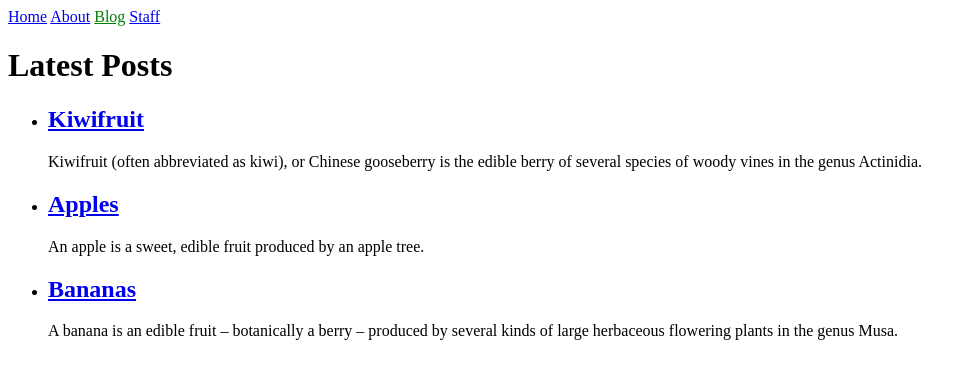
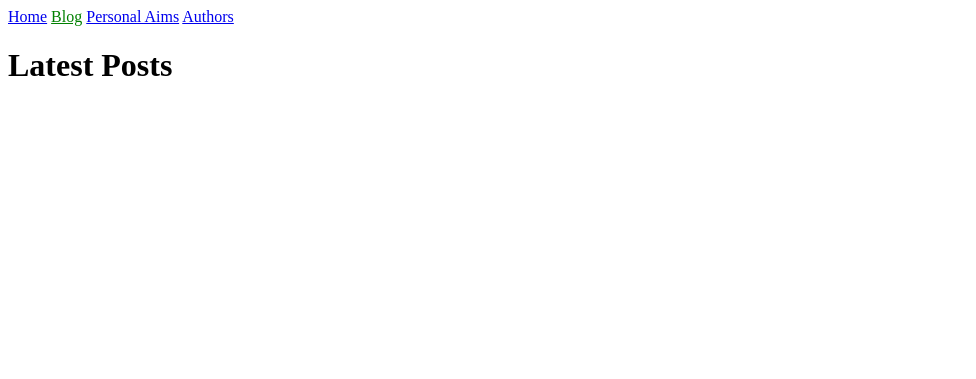
Before and after one commit to FleaRex/PersonalBlog, a Jekyll site: the page built from blog.html, in a window 1280 px wide. Shown: the top 379 px of the page, without its empty margins (0-976 px from the left). Built offline with Jekyll 4.4.1, drawn with Linux system fonts in a browser that asks for light colours.

Commit message:
Changing site into format I want.

```diff
--- a/_data/navigation.yml
+++ b/_data/navigation.yml
@@ -1,8 +1,8 @@
 - name: Home
   link: /
-- name: About
-  link: /about.html
 - name: Blog
   link: /blog.html
-- name: Staff
-  link: /staff.html
+- name: Personal Aims
+  link: /aims.html
+- name: Authors
+  link: /authors.html
--- a/_posts/2018-08-20-bananas.md
+++ /dev/null
@@ -1,11 +0,0 @@
----
-author: jill
----
-A banana is an edible fruit – botanically a berry – produced by several kinds
-of large herbaceous flowering plants in the genus Musa.
-
-In some countries, bananas used for cooking may be called "plantains",
-distinguishing them from dessert bananas. The fruit is variable in size, color,
-and firmness, but is usually elongated and curved, with soft flesh rich in
-starch covered with a rind, which may be green, yellow, red, purple, or brown
-when ripe.
--- a/_posts/2018-08-21-apples.md
+++ /dev/null
@@ -1,10 +0,0 @@
----
-author: jill
----
-An apple is a sweet, edible fruit produced by an apple tree.
-
-Apple trees are cultivated worldwide, and are the most widely grown species in
-the genus Malus. The tree originated in Central Asia, where its wild ancestor,
-Malus sieversii, is still found today. Apples have been grown for thousands of
-years in Asia and Europe, and were brought to North America by European
-colonists.
--- a/_posts/2018-08-22-kiwifruit.md
+++ /dev/null
@@ -1,11 +0,0 @@
----
-author: ted
----
-Kiwifruit (often abbreviated as kiwi), or Chinese gooseberry is the edible
-berry of several species of woody vines in the genus Actinidia.
-
-The most common cultivar group of kiwifruit is oval, about the size of a large
-hen's egg (5–8 cm (2.0–3.1 in) in length and 4.5–5.5 cm (1.8–2.2 in) in
-diameter). It has a fibrous, dull greenish-brown skin and bright green or
-golden flesh with rows of tiny, black, edible seeds. The fruit has a soft
-texture, with a sweet and unique flavor.
--- a/staff.html
+++ b/authors.html
@@ -1,6 +1,6 @@
 ---
 ---
-<h1>Staff</h1>
+<h1>Authors</h1>
 
 <ul>
   {% for author in site.authors %}
```
Also changed, not shown: _authors/ben.md (added, +4 -0 lines), _authors/jill.md (deleted, +0 -6 lines), _authors/ted.md (deleted, +0 -6 lines), about.md (deleted, +0 -6 lines), aims.md (added, +12 -0 lines), index.html (+6 -1 lines), assets/images/Endpoint.jpg (added).
